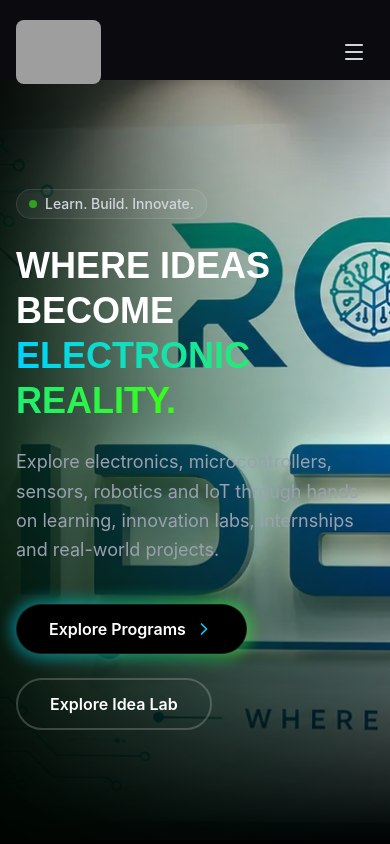
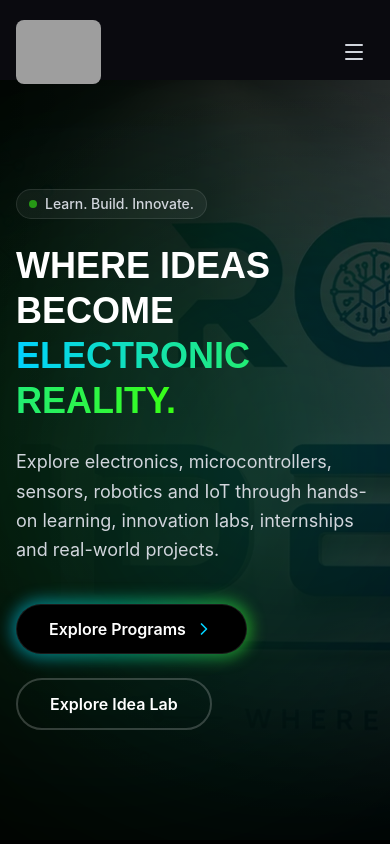
Before and after one commit to jayadevjnair/ragecapz, a React (Vite) app: page / in a window 390 px wide. Shown: the top 844 px of the page. Built offline with nearby package versions, Linux system fonts and the light colour scheme; grey boxes are pictures that could not be loaded.

Commit message:
fix: improve mobile view readability on hero section

```diff
--- a/src/components/home/Hero.jsx
+++ b/src/components/home/Hero.jsx
@@ -14,9 +14,11 @@ export default function Hero() {
           style={{ mixBlendMode: 'lighten' }}
           fetchpriority="high"
         />
-        {/* Lighter gradient overlays to ensure text readability without being too moody */}
-        <div className="absolute inset-0 bg-gradient-to-r from-black/90 via-black/40 to-transparent z-10"></div>
-        <div className="absolute inset-0 bg-gradient-to-t from-black via-transparent to-transparent z-10"></div>
+        {/* Responsive gradient overlays to ensure text readability */}
+        {/* On mobile, we use a darker base overlay to separate text from the busy image */}
+        <div className="absolute inset-0 bg-black/60 md:bg-transparent z-10"></div>
+        <div className="absolute inset-0 bg-gradient-to-r from-black/95 via-black/80 md:via-black/40 to-black/40 md:to-transparent z-10"></div>
+        <div className="absolute inset-0 bg-gradient-to-t from-black via-black/40 md:via-transparent to-transparent z-10"></div>
       </div>
 
       {/* Background glow effects */}
@@ -47,7 +49,7 @@ export default function Hero() {
               <span className="text-gradient">ELECTRONIC REALITY.</span>
             </h1>
 
-            <p className="text-lg md:text-xl text-gray-400 mb-10 leading-relaxed max-w-xl">
+            <p className="text-lg md:text-xl text-gray-300 mb-10 leading-relaxed max-w-xl">
               Explore electronics, microcontrollers, sensors, robotics and IoT through hands-on learning, innovation labs, internships and real-world projects.
             </p>
 
```
